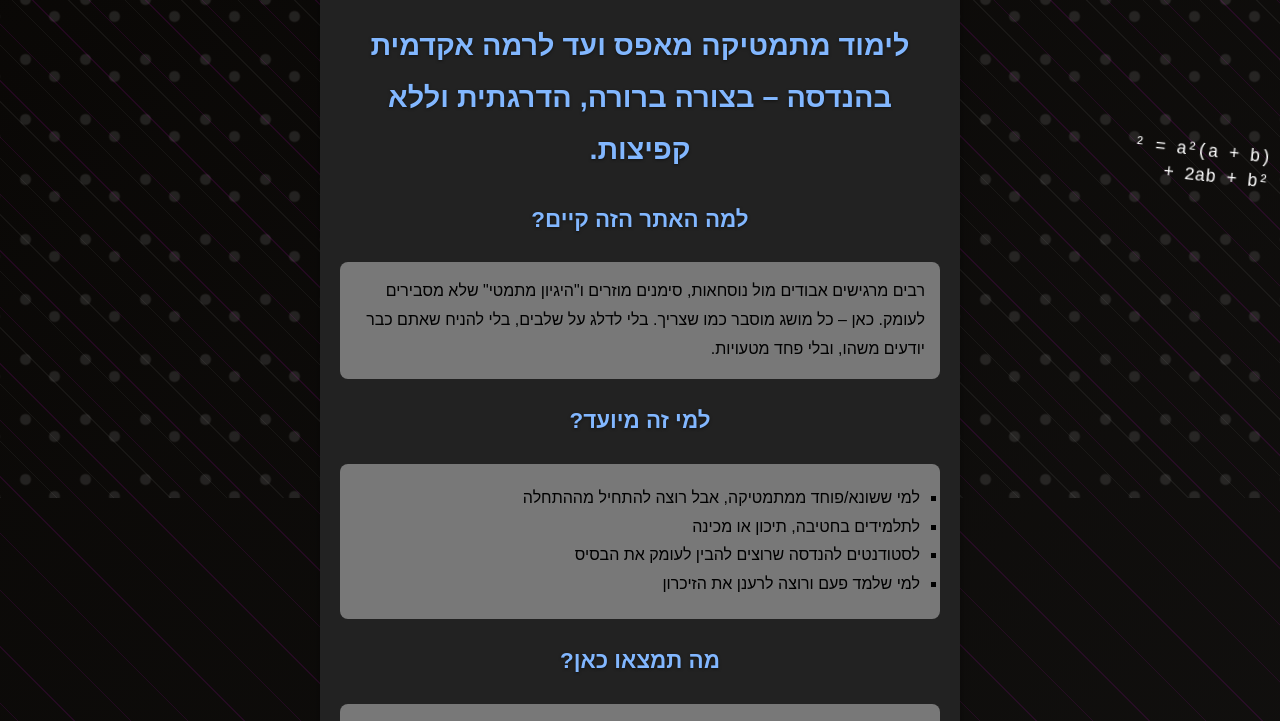
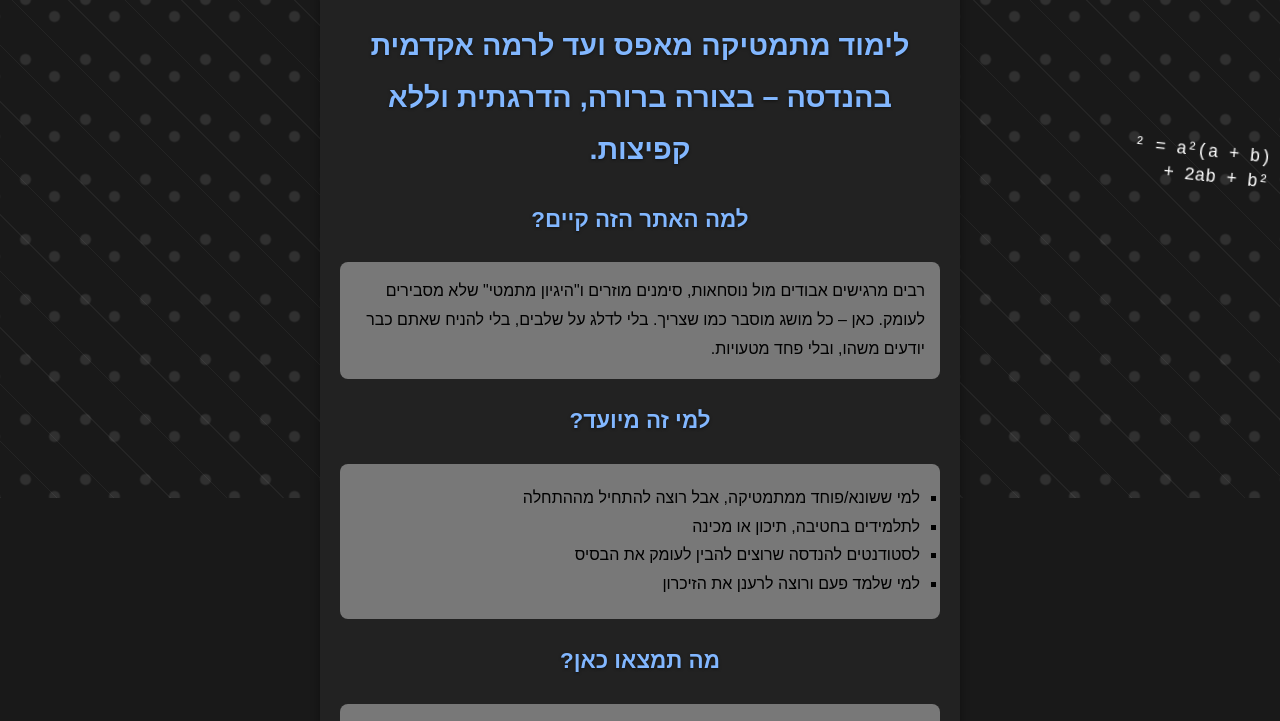
Before and after one commit to InvarGervi123/webmath, a plain HTML site: page index.html in a window 1280 px wide. Shown: the part 302-1023 px from the top of the page. Drawn offline with Linux system fonts and the light colour scheme.

Commit message:
23 optimization

```diff
--- a/style.css
+++ b/style.css
@@ -164,7 +164,8 @@ footer {
 
 /* רקע לעמוד הראשי */
 #index_background {
-  background-image:
+    /* מחקתי כי אז במסך מחשב עובד פי 3 יותר */
+  /* background-image:
     repeating-linear-gradient(
       45deg,
       rgba(255, 0, 255, 0.1) 0,
@@ -172,7 +173,7 @@ footer {
       transparent 1px,
       transparent 40px
     ),
-    linear-gradient(135deg, #080400, #090705, #202020);
+    linear-gradient(135deg, #080400, #090705, #202020);  */
   background-size: 100% 100%, 400% 400%;
   animation: gradientAnimation 15s ease infinite;
   min-height: 100vh;
```
